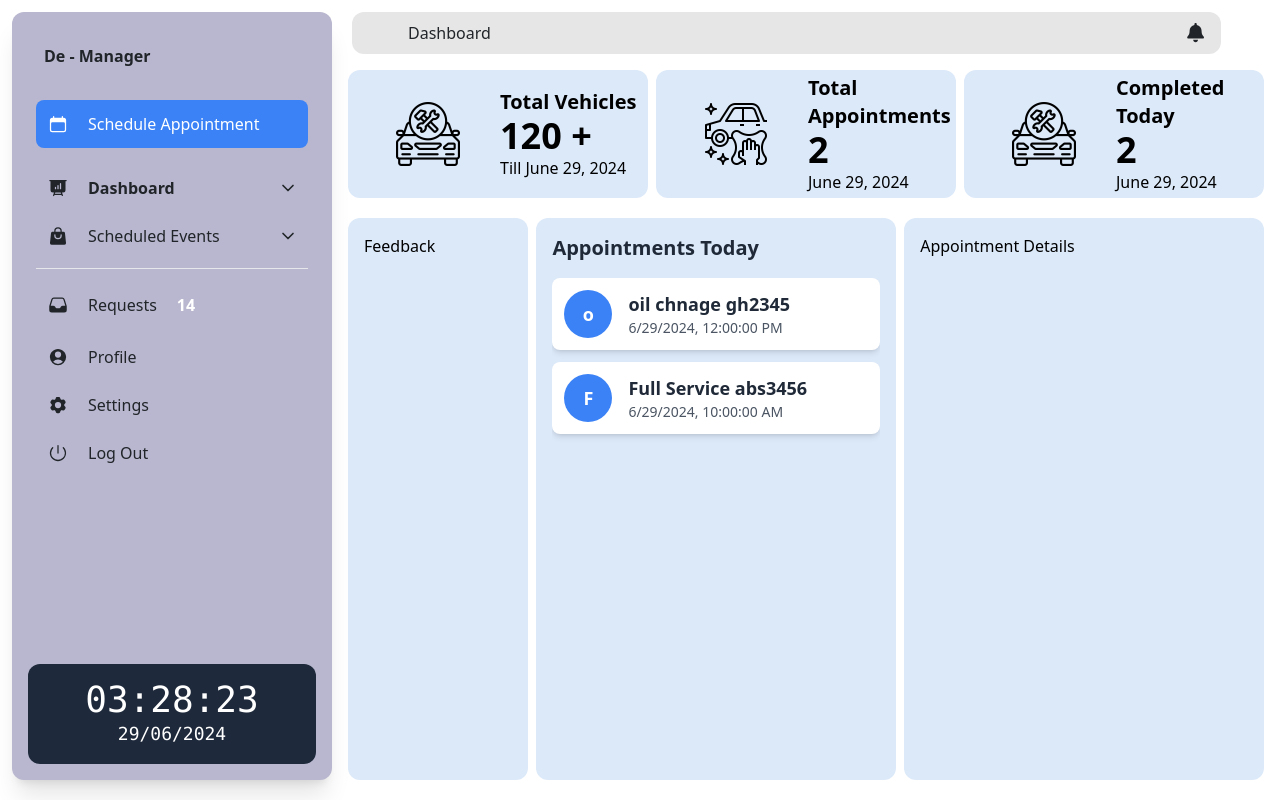
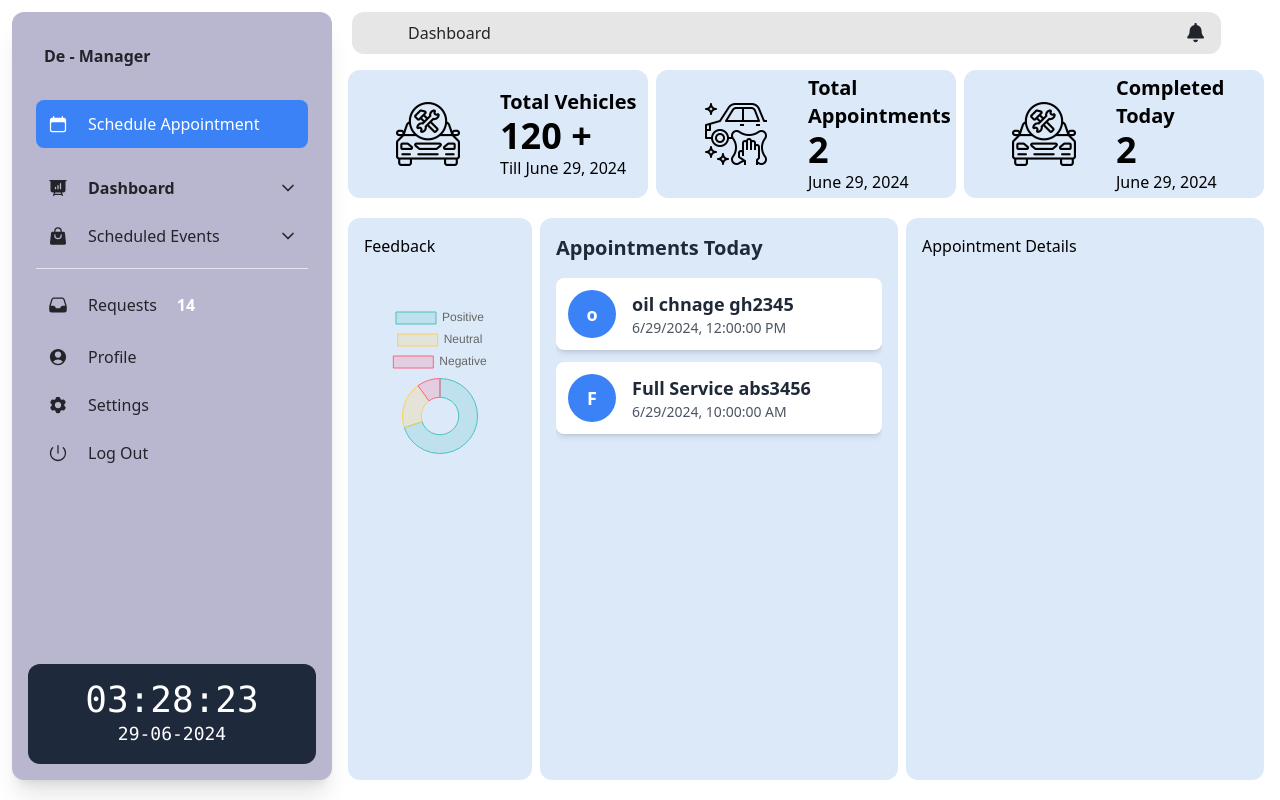
Before and after one commit to YaseeRathnayaka/De-Manager, a React (Vite) app in the folder admin/: page / in a window 1280 px wide. Built offline with nearby package versions, Linux system fonts and the light colour scheme.

Commit message:
feedback

```diff
--- a/admin/package.json
+++ b/admin/package.json
@@ -18,11 +18,13 @@
     "@material-tailwind/react": "^2.1.9",
     "@mui/icons-material": "^5.15.20",
     "@mui/material": "^5.15.20",
+    "chart.js": "^4.4.3",
     "date-fns": "^3.6.0",
     "moment": "^2.30.1",
     "moment-timezone": "^0.5.45",
     "react": "^18.2.0",
     "react-big-calendar": "^1.13.0",
+    "react-chartjs-2": "^5.2.0",
     "react-dom": "^18.2.0",
     "react-icons": "^5.2.1",
     "react-modal": "^3.16.1",
--- a/admin/src/Components/Containers/DigitalClock/DigitalClock.jsx
+++ b/admin/src/Components/Containers/DigitalClock/DigitalClock.jsx
@@ -22,7 +22,7 @@ const DigitalClock = () => {
     const day = date.getDate().toString().padStart(2, '0');
     const month = (date.getMonth() + 1).toString().padStart(2, '0');
     const year = date.getFullYear();
-    return `${day}/${month}/${year}`;
+    return `${day}-${month}-${year}`;
   };
 
   return (
--- a/admin/src/Components/Containers/Feedback/Feedback.jsx
+++ b/admin/src/Components/Containers/Feedback/Feedback.jsx
@@ -1,12 +1,49 @@
 import React from 'react';
+import { Doughnut } from 'react-chartjs-2';
+import {
+  Chart as ChartJS,
+  ArcElement,
+  Tooltip,
+  Legend,
+} from 'chart.js';
+import feedbackData from '../../../assets/Data/feedbackData';
+
+// Register the components
+ChartJS.register(
+  ArcElement,
+  Tooltip,
+  Legend
+);
 
 const Feedback = ({ className }) => {
+  const data = {
+    labels: feedbackData.map(item => item.label),
+    datasets: [
+      {
+        label: 'Feedback',
+        data: feedbackData.map(item => item.count),
+        backgroundColor: [
+          'rgba(75, 192, 192, 0.2)',
+          'rgba(255, 206, 86, 0.2)',
+          'rgba(255, 99, 132, 0.2)',
+        ],
+        borderColor: [
+          'rgba(75, 192, 192, 1)',
+          'rgba(255, 206, 86, 1)',
+          'rgba(255, 99, 132, 1)',
+        ],
+        borderWidth: 1,
+      },
+    ],
+
+  };
+
   return (
     <div className={`mx-1 bg-custom-light-blue rounded-xl p-4 ${className} w-1/5`}>
-     Feedback
-
+      <h2>Feedback</h2>
+      <Doughnut data={data} className='mt-11' />
     </div>
   );
-}
+};
 
 export default Feedback;
--- /dev/null
+++ b/admin/src/assets/Data/feedbackData.js
@@ -0,0 +1,8 @@
+// feedbackData.js
+const feedbackData = [
+    { label: 'Positive', count: 70 },
+    { label: 'Neutral', count: 20 },
+    { label: 'Negative', count: 10 },
+  ];
+
+  export default feedbackData;
```
Also changed, not shown: 1 other file (tests, documents, lock files or other folders).
